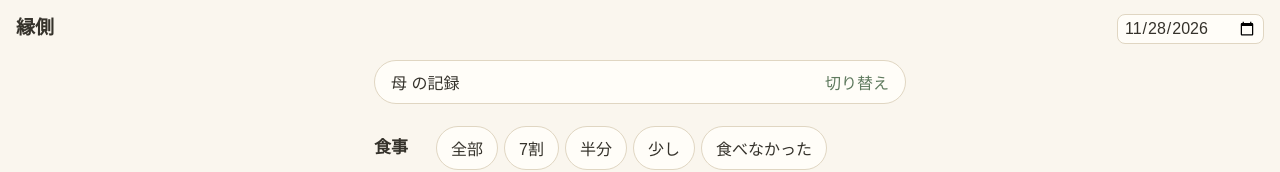
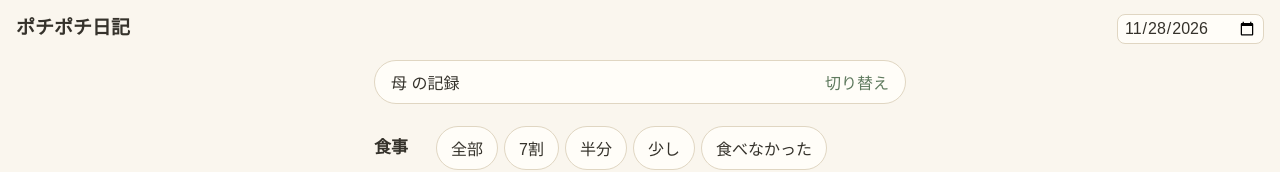
Before and after one commit to k-daisuke-works/machikado-concierge, a plain HTML site: page kotoba-no-ie/index.html in a window 1280 px wide. Shown: the top 172 px of the page. Drawn offline with Linux system fonts and the light colour scheme.

Commit message:
Rename the diary app to ポチポチ日記

```diff
--- a/kotoba-no-ie/index.html
+++ b/kotoba-no-ie/index.html
@@ -3,7 +3,7 @@
 <head>
 <meta charset="UTF-8">
 <meta name="viewport" content="width=device-width, initial-scale=1, viewport-fit=cover">
-<title>縁側</title>
+<title>ポチポチ日記</title>
 <style>
 :root{
   --bg:#FAF6EE; --card:#FFFDF8; --ink:#35322B; --sub:#7A7264;
@@ -84,7 +84,7 @@ pre.prompt{white-space:pre-wrap; word-break:break-word; background:var(--card);
 </head>
 <body>
 <header>
-  <h1>縁側</h1>
+  <h1>ポチポチ日記</h1>
   <div class="datebox"><input type="date" id="datePick"></div>
 </header>
 <main>
```
